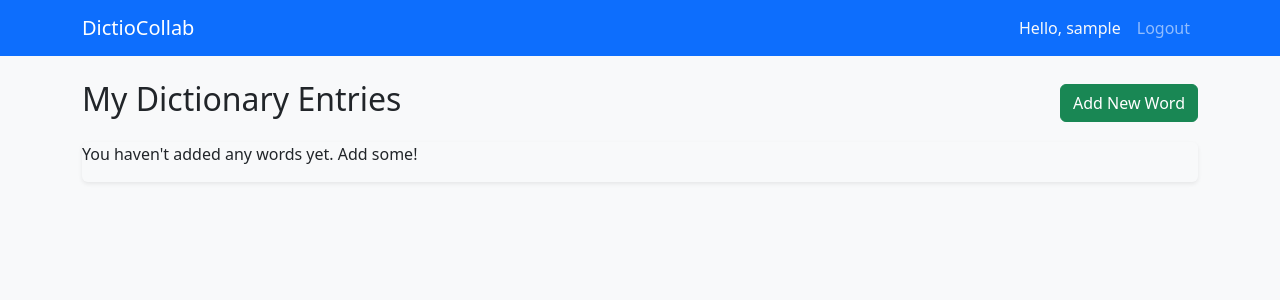
After one commit to Roncik/Python, a Django app: page /mywords/ in a window 1280 px wide. The commit adds this page. Shown: the top 300 px of the page. Run offline with Django 5.2, Linux system fonts and the light colour scheme; the visitor is signed in with stand-in values (Sample User, id 1); data that the repository does not hold is empty.

Commit message:
dodalem mozliwosc podejrzenia swoich slow i komentarzy

```diff
--- a/Projekt01/records/templates/records/home.html
+++ b/Projekt01/records/templates/records/home.html
@@ -7,6 +7,8 @@
         <a href="{% url 'word_list' %}" class="btn btn-primary btn-lg">Browse Words</a>
         {% if user.is_authenticated %}
             <a href="{% url 'add_word' %}" class="btn btn-outline-primary btn-lg ms-2">Add a Word</a>
+            <a href="{% url 'words_by_me' %}" class="btn btn-outline-primary btn-lg ms-2">My words</a>
+            <a href="{% url 'my_comments' %}" class="btn btn-outline-primary btn-lg ms-2">My comments</a>
         {% endif %}
     </div>
 </div>
--- /dev/null
+++ b/Projekt01/records/templates/records/my_word_list.html
@@ -0,0 +1,19 @@
+{% extends 'layout.html' %}
+{% block content %}
+<div class="d-flex justify-content-between align-items-center mb-3">
+    <h2>My Dictionary Entries</h2>
+    {% if user.is_authenticated %}
+        <a href="{% url 'add_word' %}" class="btn btn-success">Add New Word</a>
+    {% endif %}
+</div>
+<div class="list-group shadow-sm">
+    {% for word in words %}
+        <a href="{% url 'word_detail' word.pk %}" class="list-group-item list-group-item-action">
+            <h5 class="mb-1">{{ word.term }}</h5>
+            <small class="text-muted">Added: {{ word.created_at|date:"F d, Y" }}</small>
+        </a>
+    {% empty %}
+        <p>You haven't added any words yet. Add some!</p>
+    {% endfor %}
+</div>
+{% endblock %}
--- a/Projekt01/records/urls.py
+++ b/Projekt01/records/urls.py
@@ -4,7 +4,9 @@ from . import views
 urlpatterns = [
     path('', views.home, name='home'),
     path('words/', views.word_list, name='word_list'),
+    path('mywords/', views.words_by_me, name='words_by_me'),
     path('words/<int:pk>/', views.word_detail, name='word_detail'),
+    path('mycomments/', views.my_comments, name='my_comments'),
     path('words/new/', views.add_word, name='add_word'),
     path('words/<int:pk>/edit/', views.edit_word, name='edit_word'),
     path('words/<int:pk>/delete/', views.delete_word, name='delete_word'),
--- a/Projekt01/records/views.py
+++ b/Projekt01/records/views.py
@@ -1,6 +1,6 @@
 from django.shortcuts import render, get_object_or_404, redirect
 from django.contrib.auth.decorators import login_required
-from .models import Word, Definition, Vote
+from .models import Word, Definition, Vote, Comment
 from .forms import WordForm, DefinitionForm, CommentForm, WordEditForm
 
 def home(request):
@@ -121,3 +121,13 @@ def vote_definition(request, pk):
                 Vote.objects.create(definition=definition, user=request.user, is_upvote=is_upvote)
 
         return redirect('word_detail', pk=definition.word.pk)
+
+@login_required
+def words_by_me(request):
+    words = Word.objects.filter(definitions__author=request.user).distinct().order_by('-created_at')
+    return render(request, 'records/my_word_list.html', {'words': words})
+
+@login_required
+def my_comments(request):
+    comments = Comment.objects.filter(author=request.user).order_by('-created_at')
+    return render(request, 'records/my_comment_list.html', {'comments': comments})
```
Also changed, not shown: Projekt01/records/templates/records/my_comment_list.html (added, +16 -0 lines).
